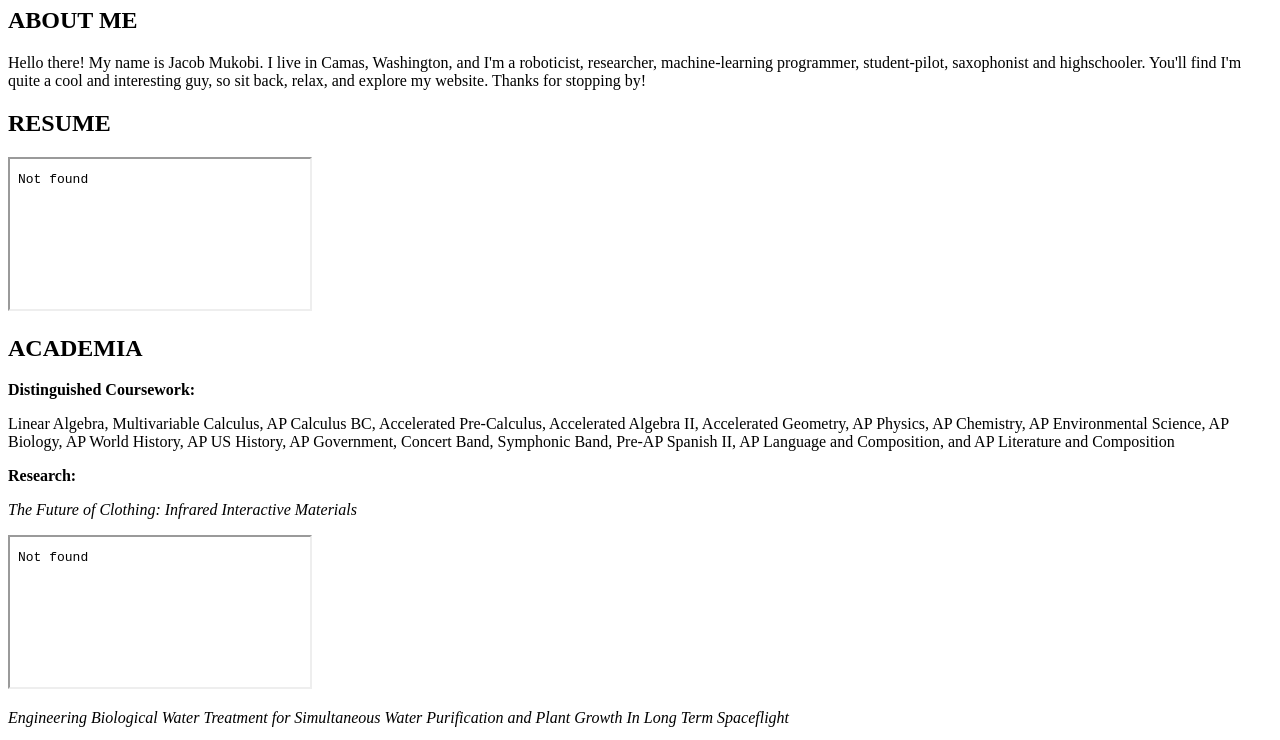
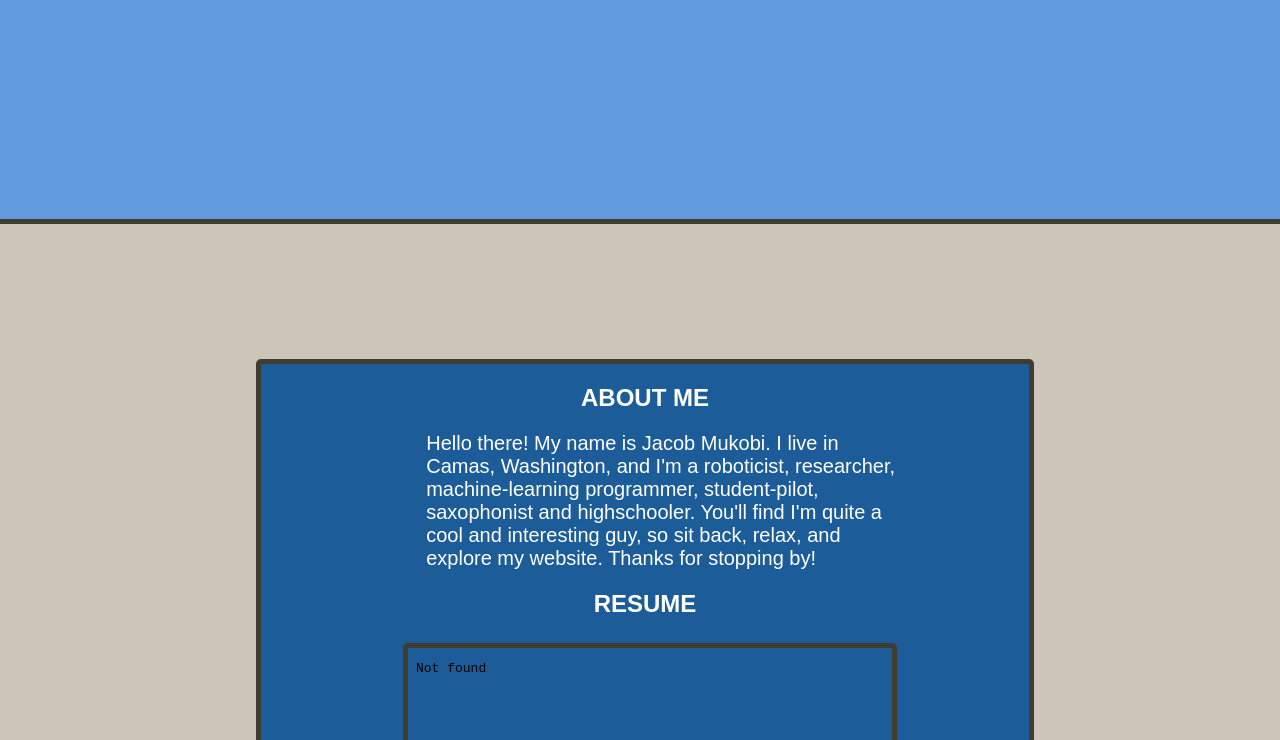
Before and after one commit to JubJub104/JubJub104.github.io, a plain HTML site: page index.html in a window 1280 px wide. Shown: the part 231-971 px from the top of the page. Drawn offline with Linux system fonts and the light colour scheme; files that its build step writes are made by us from their sources.

Commit message:
Update index.html

```diff
--- a/index.html
+++ b/index.html
@@ -2,7 +2,7 @@
 <html>
 <head>
   <title>Jacob Mukobi</title>
-  <link href="Style.css" rel="stylesheet" type="text/css">
+  <link href="main.css" rel="stylesheet" type="text/css">
 </head>
 <body>
   <div class="header">
```
